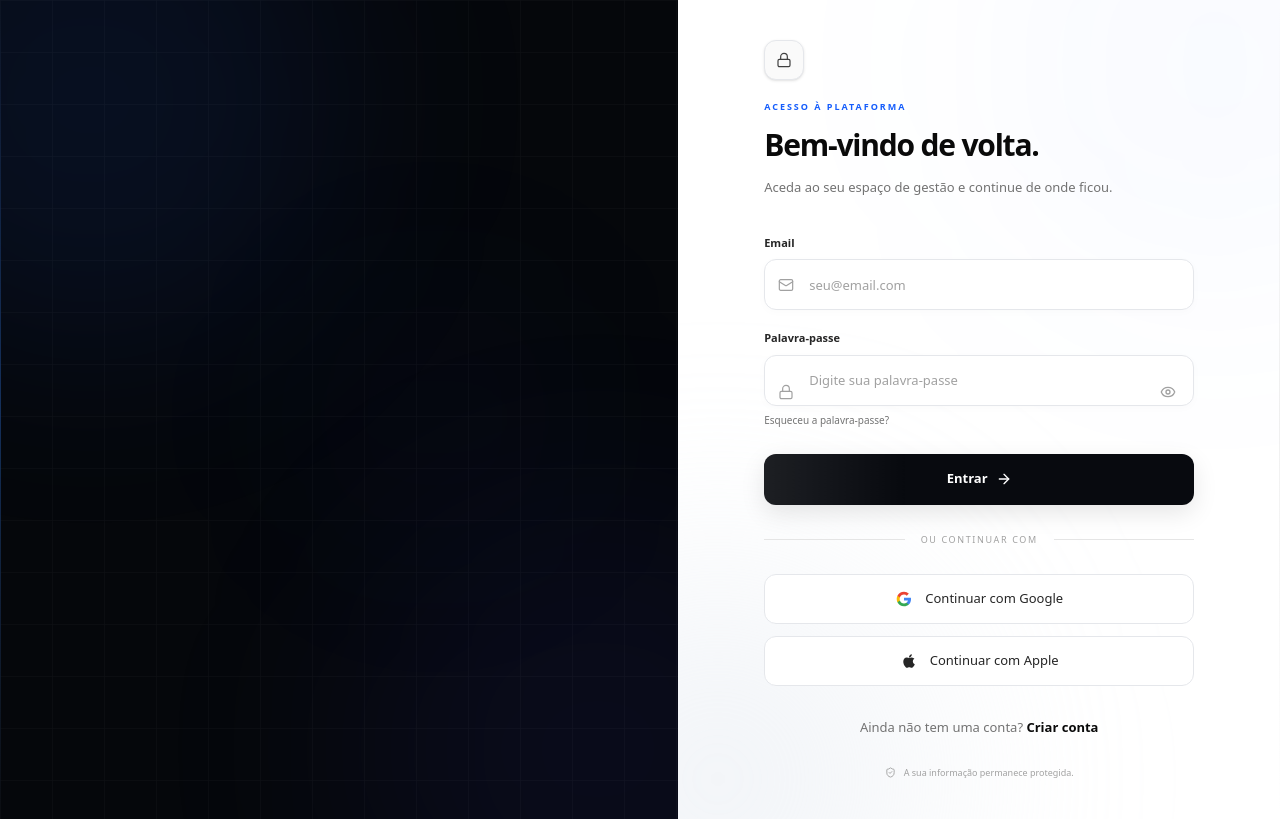
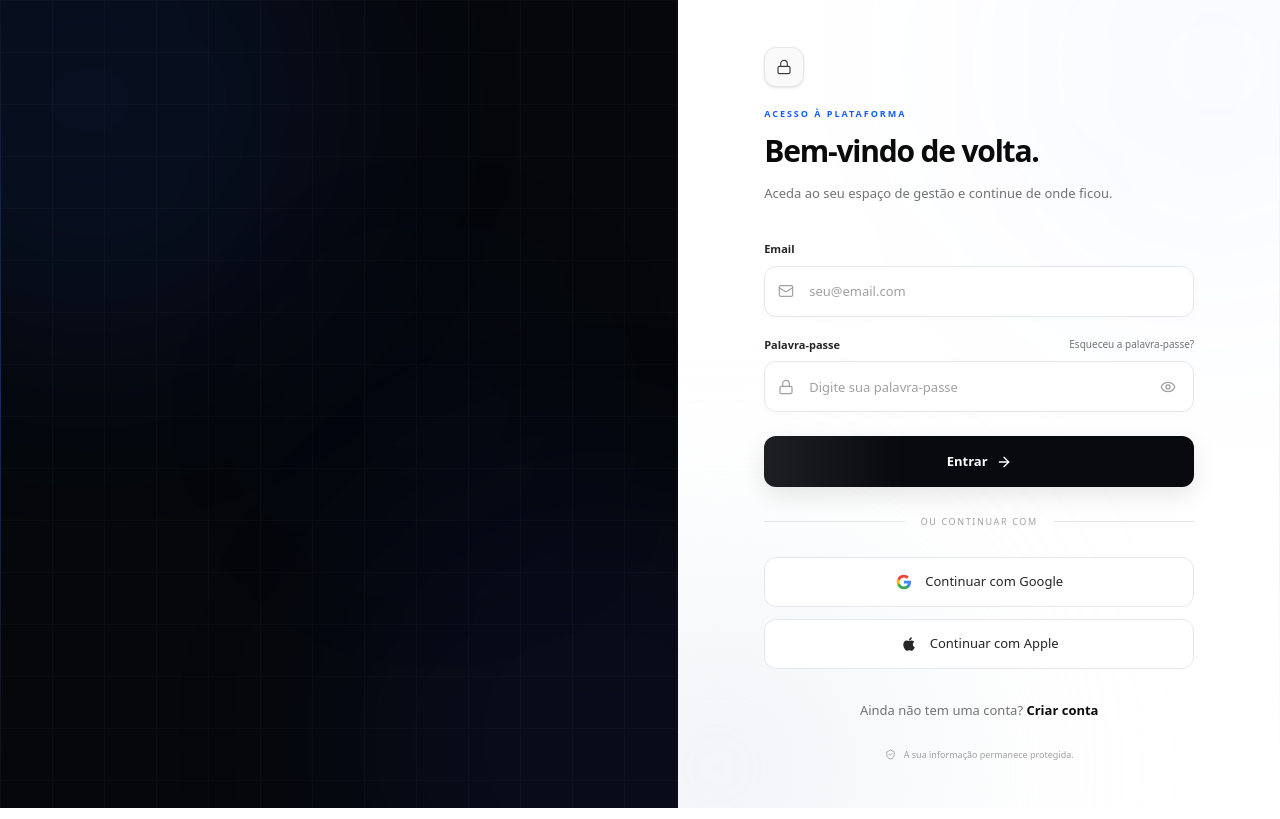
Before and after one commit to FTMonteiro/sistema-de-agendamento, a Next.js app: page /login in a window 1280 px wide. Built offline with nearby package versions, Linux system fonts and the light colour scheme.

Commit message:
feat login voltou a ocone feito

```diff
--- a/app/(auth)/login/page.tsx
+++ b/app/(auth)/login/page.tsx
@@ -1,3 +1,4 @@
+
 "use client";
 
 import { FormEvent, ReactNode, useState } from "react";
@@ -59,16 +60,6 @@ export default function LoginPage() {
         );
       }
 
-      console.log("Login realizado:", data.user);
-
-      /*
-       * A API já criou o cookie:
-       *
-       * nevrix_session
-       *
-       * Agora enviamos o utilizador para o dashboard.
-       */
-
       window.location.href = "/dashboard";
     } catch (error) {
       console.error("Erro ao fazer login:", error);
@@ -94,6 +85,7 @@ export default function LoginPage() {
   return (
     <main className="min-h-screen overflow-hidden bg-white text-neutral-950">
       <div className="grid min-h-screen lg:grid-cols-[1.06fr_0.94fr]">
+
         {/* =====================================================
             PAINEL ESQUERDO
         ===================================================== */}
@@ -125,6 +117,7 @@ export default function LoginPage() {
           />
 
           <div className="relative z-10 flex min-h-screen w-full flex-col px-10 py-9 xl:px-16">
+
             {/* BRAND */}
 
             <div className="login-enter login-delay-1">
@@ -154,6 +147,7 @@ export default function LoginPage() {
 
             <div className="flex flex-1 items-center">
               <div className="w-full max-w-[680px]">
+
                 <div className="login-enter login-delay-2 mb-7 flex items-center gap-3">
                   <span className="flex items-center gap-2 rounded-full border border-white/[0.08] bg-white/[0.035] px-3 py-1.5 text-[9px] font-semibold uppercase tracking-[0.2em] text-slate-400 backdrop-blur-md">
                     <span className="relative flex h-1.5 w-1.5">
@@ -190,6 +184,7 @@ export default function LoginPage() {
                   />
 
                   <div className="login-card-main absolute left-0 top-0 w-[325px] rounded-[18px] border border-white/[0.09] bg-white/[0.045] p-4 shadow-[0_30px_80px_rgba(0,0,0,0.35)] backdrop-blur-2xl">
+
                     <div className="flex items-center justify-between">
                       <div>
                         <p className="text-[9px] font-medium uppercase tracking-[0.16em] text-slate-500">
@@ -244,8 +239,10 @@ export default function LoginPage() {
                   </div>
 
                   <div className="login-card-secondary absolute right-0 top-[58px] w-[230px] rounded-[18px] border border-white/[0.09] bg-[#0b1018]/90 p-4 shadow-[0_30px_80px_rgba(0,0,0,0.4)] backdrop-blur-2xl">
+
                     <div className="flex items-center justify-between">
                       <div className="flex items-center gap-2">
+
                         <div className="flex h-8 w-8 items-center justify-center rounded-lg bg-blue-500/10 text-blue-400">
                           <CalendarDays size={14} />
                         </div>
@@ -269,6 +266,7 @@ export default function LoginPage() {
                     <div className="my-3 h-px bg-white/[0.06]" />
 
                     <div className="flex items-center gap-2">
+
                       <div className="flex h-6 w-6 items-center justify-center rounded-full border border-blue-400/20 bg-blue-500 text-[8px] font-bold text-white">
                         FM
                       </div>
@@ -289,6 +287,7 @@ export default function LoginPage() {
                           className="text-emerald-400"
                         />
                       </div>
+
                     </div>
                   </div>
                 </div>
@@ -296,6 +295,7 @@ export default function LoginPage() {
                 {/* FEATURES */}
 
                 <div className="login-enter login-delay-5 mt-8 flex flex-wrap gap-x-10 gap-y-5">
+
                   <Feature
                     number="01"
                     title="Operações"
@@ -313,6 +313,7 @@ export default function LoginPage() {
                     title="Crescimento"
                     description="mais controlado"
                   />
+
                 </div>
               </div>
             </div>
@@ -320,6 +321,7 @@ export default function LoginPage() {
             {/* FOOTER */}
 
             <div className="login-enter login-delay-6 flex items-center justify-between">
+
               <p className="text-[9px] tracking-wide text-slate-700">
                 © {new Date().getFullYear()} NEVRIX. Todos os direitos
                 reservados.
@@ -329,6 +331,7 @@ export default function LoginPage() {
                 <ShieldCheck size={12} />
                 Ambiente seguro
               </div>
+
             </div>
           </div>
         </section>
@@ -338,6 +341,7 @@ export default function LoginPage() {
         ===================================================== */}
 
         <section className="relative flex min-h-screen items-center justify-center overflow-hidden bg-white px-6 py-10 sm:px-10">
+
           <div
             aria-hidden="true"
             className="pointer-events-none absolute -right-40 -top-40 h-[450px] w-[450px] rounded-full bg-blue-500/[0.035] blur-[120px]"
@@ -354,13 +358,16 @@ export default function LoginPage() {
           />
 
           <div className="relative z-10 w-full max-w-[430px]">
+
             {/* MOBILE BRAND */}
 
             <div className="login-enter login-delay-1 mb-12 lg:hidden">
+
               <Link
                 href="/"
                 className="group inline-flex items-center gap-3"
               >
+
                 <div className="relative flex h-10 w-10 items-center justify-center overflow-hidden rounded-[13px] bg-neutral-950 text-[15px] font-black text-blue-500">
                   N
 
@@ -373,12 +380,14 @@ export default function LoginPage() {
                 <span className="text-[15px] font-bold tracking-[0.24em] text-neutral-950">
                   NEVRIX
                 </span>
+
               </Link>
             </div>
 
             {/* HEADER */}
 
             <div className="login-enter login-delay-2 mb-9">
+
               <div className="mb-5 flex h-10 w-10 items-center justify-center rounded-[12px] border border-neutral-200 bg-neutral-50 text-neutral-700 shadow-sm">
                 <Lock size={16} strokeWidth={1.8} />
               </div>
@@ -394,6 +403,7 @@ export default function LoginPage() {
               <p className="mt-2 max-w-[390px] text-[13px] leading-6 text-neutral-500">
                 Aceda ao seu espaço de gestão e continue de onde ficou.
               </p>
+
             </div>
 
             {/* FORM */}
@@ -402,9 +412,11 @@ export default function LoginPage() {
               onSubmit={handleSubmit}
               className="login-enter login-delay-3"
             >
+
               {/* EMAIL */}
 
               <div>
+
                 <label
                   htmlFor="email"
                   className="mb-2 block text-[11px] font-semibold text-neutral-800"
@@ -413,10 +425,11 @@ export default function LoginPage() {
                 </label>
 
                 <div className="group relative">
+
                   <Mail
                     size={16}
                     strokeWidth={1.8}
-                    className="absolute left-3.5 top-1/2 -translate-y-1/2 text-neutral-400 transition-all duration-300 group-focus-within:scale-105 group-focus-within:text-blue-600"
+                    className="pointer-events-none absolute left-3.5 top-1/2 -translate-y-1/2 text-neutral-400 transition-all duration-300 group-focus-within:scale-105 group-focus-within:text-blue-600"
                   />
 
                   <input
@@ -431,13 +444,18 @@ export default function LoginPage() {
                     autoComplete="email"
                     className="h-[51px] w-full rounded-[12px] border border-neutral-200 bg-white pl-11 pr-4 text-[13px] text-neutral-900 shadow-[0_2px_10px_rgba(0,0,0,0.02)] outline-none transition-all duration-300 placeholder:text-neutral-400 hover:border-neutral-300 focus:border-blue-500 focus:shadow-[0_8px_25px_rgba(37,99,235,0.07)] focus:ring-4 focus:ring-blue-500/[0.06]"
                   />
+
                 </div>
               </div>
 
               {/* PASSWORD */}
 
               <div className="mt-5">
+
+                {/* LABEL + RECUPERAR */}
+
                 <div className="mb-2 flex items-center justify-between">
+
                   <label
                     htmlFor="password"
                     className="block text-[11px] font-semibold text-neutral-800"
@@ -445,14 +463,25 @@ export default function LoginPage() {
                     Palavra-passe
                   </label>
 
+                  <Link
+                    href="/recuperar-password"
+                    className="text-[10px] font-medium text-neutral-500 transition-colors hover:text-blue-600"
+                  >
+                    Esqueceu a palavra-passe?
+                  </Link>
 
                 </div>
 
+                {/* INPUT */}
+
                 <div className="group relative">
+
+                  {/* LOCK */}
+
                   <Lock
                     size={16}
                     strokeWidth={1.8}
-                    className="absolute left-3.5 top-1/2 -translate-y-1/2 text-neutral-400 transition-all duration-300 group-focus-within:scale-105 group-focus-within:text-blue-600"
+                    className="pointer-events-none absolute left-3.5 top-1/2 z-10 -translate-y-1/2 text-neutral-400 transition-all duration-300 group-focus-within:scale-105 group-focus-within:text-blue-600"
                   />
 
                   <input
@@ -468,19 +497,14 @@ export default function LoginPage() {
                     className="h-[51px] w-full rounded-[12px] border border-neutral-200 bg-white pl-11 pr-12 text-[13px] text-neutral-900 shadow-[0_2px_10px_rgba(0,0,0,0.02)] outline-none transition-all duration-300 placeholder:text-neutral-400 hover:border-neutral-300 focus:border-blue-500 focus:shadow-[0_8px_25px_rgba(37,99,235,0.07)] focus:ring-4 focus:ring-blue-500/[0.06]"
                   />
 
-                   <Link
-                    href="/recuperar-password"
-                    className="text-[10px] font-medium text-neutral-500 transition-colors hover:text-blue-600"
-                  >
-                    Esqueceu a palavra-passe?
-                  </Link>
+                  {/* EYE */}
 
                   <button
                     type="button"
                     onClick={() =>
                       setShowPassword((value) => !value)
                     }
-                    className="absolute right-2.5 top-1/2 flex h-8 w-8 -translate-y-1/2 items-center justify-center rounded-lg text-neutral-400 transition-all duration-200 hover:bg-neutral-100 hover:text-neutral-700 focus:outline-none focus:ring-2 focus:ring-blue-500/20"
+                    className="absolute right-2.5 top-1/2 z-10 flex h-8 w-8 -translate-y-1/2 items-center justify-center rounded-lg text-neutral-400 transition-all duration-200 hover:bg-neutral-100 hover:text-neutral-700 focus:outline-none focus:ring-2 focus:ring-blue-500/20"
                     aria-label={
                       showPassword
                         ? "Ocultar palavra-passe"
@@ -493,6 +517,7 @@ export default function LoginPage() {
                       <Eye size={16} />
                     )}
                   </button>
+
                 </div>
               </div>
 
@@ -511,6 +536,7 @@ export default function LoginPage() {
                 disabled={loading}
                 className="login-submit group relative mt-6 flex h-[51px] w-full items-center justify-center gap-2 overflow-hidden rounded-[12px] bg-[#080a0f] text-[13px] font-semibold text-white shadow-[0_8px_25px_rgba(0,0,0,0.10)] transition-all duration-300 hover:bg-blue-600 hover:shadow-[0_12px_30px_rgba(37,99,235,0.18)] active:scale-[0.985] disabled:cursor-not-allowed disabled:opacity-70"
               >
+
                 <span
                   aria-hidden="true"
                   className="login-button-shine absolute inset-0 -translate-x-full bg-gradient-to-r from-transparent via-white/[0.13] to-transparent"
@@ -534,12 +560,14 @@ export default function LoginPage() {
                     />
                   </>
                 )}
+
               </button>
             </form>
 
             {/* DIVISOR */}
 
             <div className="login-enter login-delay-4 my-7 flex items-center gap-4">
+
               <div className="h-px flex-1 bg-neutral-200" />
 
               <span className="whitespace-nowrap text-[9px] font-medium uppercase tracking-[0.18em] text-neutral-400">
@@ -547,18 +575,19 @@ export default function LoginPage() {
               </span>
 
               <div className="h-px flex-1 bg-neutral-200" />
+
             </div>
 
             {/* SOCIAL */}
 
             <div className="login-enter login-delay-5">
+
               <button
                 type="button"
                 onClick={handleGoogleLogin}
                 className="group flex h-[50px] w-full items-center justify-center gap-3 rounded-[12px] border border-neutral-200 bg-white text-[13px] font-medium text-neutral-800 transition-all duration-300 hover:border-neutral-300 hover:bg-neutral-50 hover:shadow-[0_8px_25px_rgba(0,0,0,0.05)] active:scale-[0.99]"
               >
                 <GoogleIcon />
-
                 <span>Continuar com Google</span>
               </button>
 
@@ -568,9 +597,9 @@ export default function LoginPage() {
                 className="group mt-3 flex h-[50px] w-full items-center justify-center gap-3 rounded-[12px] border border-neutral-200 bg-white text-[13px] font-medium text-neutral-800 transition-all duration-300 hover:border-neutral-300 hover:bg-neutral-50 hover:shadow-[0_8px_25px_rgba(0,0,0,0.05)] active:scale-[0.99]"
               >
                 <AppleIcon />
-
                 <span>Continuar com Apple</span>
               </button>
+
             </div>
 
             {/* CADASTRO */}
@@ -589,12 +618,15 @@ export default function LoginPage() {
             {/* SEGURANÇA */}
 
             <div className="login-enter login-delay-6 mt-7 flex items-center justify-center gap-2 text-[9px] text-neutral-400">
+
               <ShieldCheck size={11} />
 
               <span>
                 A sua informação permanece protegida.
               </span>
+
             </div>
+
           </div>
         </section>
       </div>
@@ -813,6 +845,7 @@ function Feature({
 }) {
   return (
     <div className="group flex items-start gap-3">
+
       <span className="pt-0.5 text-[10px] font-semibold tracking-[0.12em] text-blue-400 transition-colors duration-300 group-hover:text-blue-300">
         {number}
       </span>
@@ -826,6 +859,7 @@ function Feature({
           {description}
         </p>
       </div>
+
     </div>
   );
 }
@@ -845,6 +879,7 @@ function MiniMetric({
 }) {
   return (
     <div className="rounded-lg border border-white/[0.055] bg-black/20 p-2.5">
+
       <div className="flex items-center gap-1.5 text-blue-400">
         {icon}
 
@@ -856,6 +891,7 @@ function MiniMetric({
       <p className="mt-1.5 text-[15px] font-semibold text-white">
         {value}
       </p>
+
     </div>
   );
 }
```
